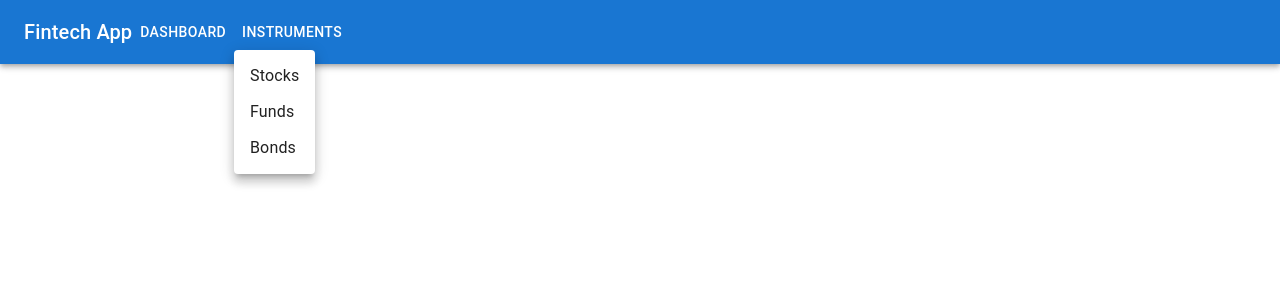
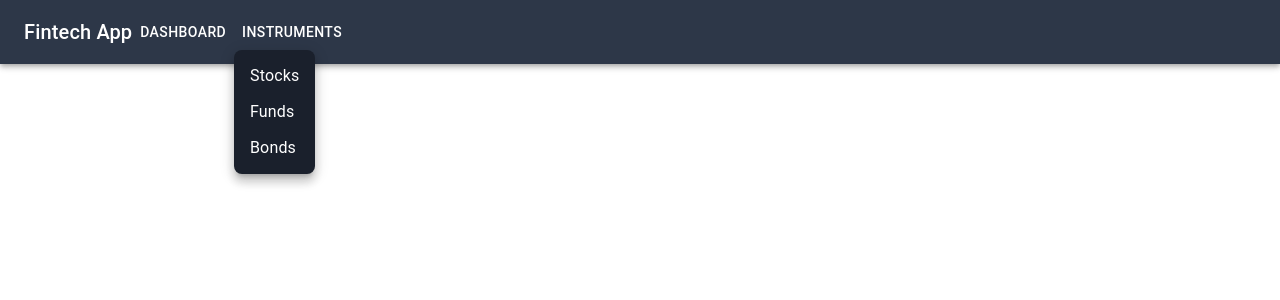
Before and after one commit to EulerE271/thyrasecfrontend, a React (Vite) app: page / in a window 1280 px wide. Both pictures are taken after a click on the button "INSTRUMENTS". Shown: the top 300 px of the page. Built offline with nearby package versions, Linux system fonts and the light colour scheme; no server answers.

Commit message:
fixed some TS errors

```diff
--- a/src/components/Navigation/Navbar.tsx
+++ b/src/components/Navigation/Navbar.tsx
@@ -1,6 +1,19 @@
 // Navbar.tsx
 import React, { useState } from 'react';
-import { AppBar, Toolbar, Typography, Button, Menu, MenuItem } from '@mui/material';
+import { AppBar, Toolbar, Typography, Button, Menu, MenuItem, styled } from '@mui/material';
+
+const StyledMenu = styled(Menu)(({ theme }) => ({
+  '& .MuiPaper-root': {
+    backgroundColor: '#1a202c', // Custom background color
+    color: 'white',
+    borderRadius: '8px',
+  },
+  '& .MuiMenuItem-root': {
+    '&:hover': {
+      backgroundColor: '#2d3748', // Custom hover color
+    },
+  },
+}));
 
 const Navbar: React.FC = () => {
   const [anchorEl, setAnchorEl] = useState<null | HTMLElement>(null);
@@ -14,7 +27,7 @@ const Navbar: React.FC = () => {
   };
 
   return (
-    <AppBar position="static">
+    <AppBar position="static" style={{ backgroundColor: '#2d3748' }}> {/* Custom AppBar color */}
       <Toolbar>
         <Typography variant="h6" className="flex-grow">
           Fintech App
@@ -23,7 +36,7 @@ const Navbar: React.FC = () => {
         <Button color="inherit" onClick={handleMenu}>
           Instruments
         </Button>
-        <Menu
+        <StyledMenu
           id="menu-appbar"
           anchorEl={anchorEl}
           keepMounted
@@ -33,7 +46,7 @@ const Navbar: React.FC = () => {
           <MenuItem onClick={handleClose}>Stocks</MenuItem>
           <MenuItem onClick={handleClose}>Funds</MenuItem>
           <MenuItem onClick={handleClose}>Bonds</MenuItem>
-        </Menu>
+        </StyledMenu>
       </Toolbar>
     </AppBar>
   );
--- a/src/components/Navigation/tabs/Tabs.tsx
+++ b/src/components/Navigation/tabs/Tabs.tsx
@@ -1,7 +1,25 @@
 // Tabs.tsx
-import React, { useState } from 'react';
-import { Tabs, Tab, Box } from '@mui/material';
+import React, { useState } from "react";
+import { Tabs, Tab, Box, styled } from "@mui/material";
 
+// Styled components
+const StyledTabs = styled(Tabs)({
+  "& .MuiTabs-indicator": {
+    backgroundColor: "#38b2ac", // Custom indicator color
+  },
+});
+
+const StyledTab = styled(Tab)({
+  fontWeight: "bold",
+  "&:hover": {
+    color: "#38b2ac", // Custom hover color
+  },
+  "&.Mui-selected": {
+    color: "#38b2ac", // Custom selected color
+  },
+});
+
+// TabPanel function
 interface TabPanelProps {
   children?: React.ReactNode;
   index: number;
@@ -24,6 +42,7 @@ function TabPanel(props: TabPanelProps) {
   );
 }
 
+// InstrumentTabs component
 const InstrumentTabs: React.FC = () => {
   const [value, setValue] = useState(0);
 
@@ -33,11 +52,15 @@ const InstrumentTabs: React.FC = () => {
 
   return (
     <div>
-      <Tabs value={value} onChange={handleChange} aria-label="instrument tabs">
-        <Tab label="Stocks" />
-        <Tab label="Funds" />
-        <Tab label="Bonds" />
-      </Tabs>
+      <StyledTabs
+        value={value}
+        onChange={handleChange}
+        aria-label="instrument tabs"
+      >
+        <StyledTab label="Stocks" />
+        <StyledTab label="Funds" />
+        <StyledTab label="Bonds" />
+      </StyledTabs>
       <TabPanel value={value} index={0}>
         Stocks Content
       </TabPanel>
--- a/src/components/user/modules/CustomerTransactionModule.tsx
+++ b/src/components/user/modules/CustomerTransactionModule.tsx
@@ -45,7 +45,7 @@ interface BasicTableProps {
 export default function BasicTable({ accountId }: BasicTableProps) {
   const [rows, setRows] = useState<Row[]>([]);
   const [isModalOpen, setIsModalOpen] = useState(false);
-  const { id } = useParams();
+  const { id } = useParams() as { id: string };
   const navigate = useNavigate();
 
   const columns: GridColDef[] = [
```
